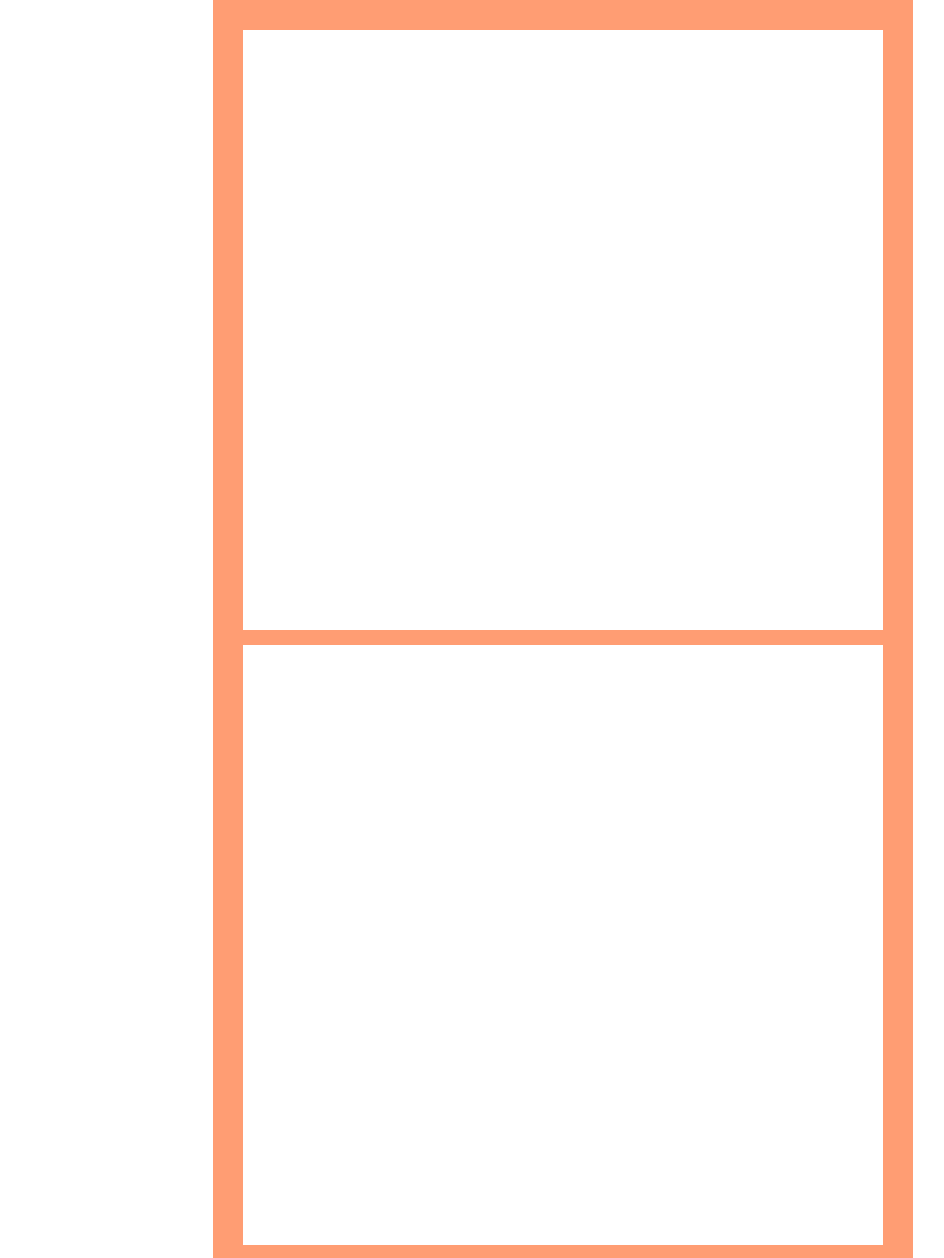
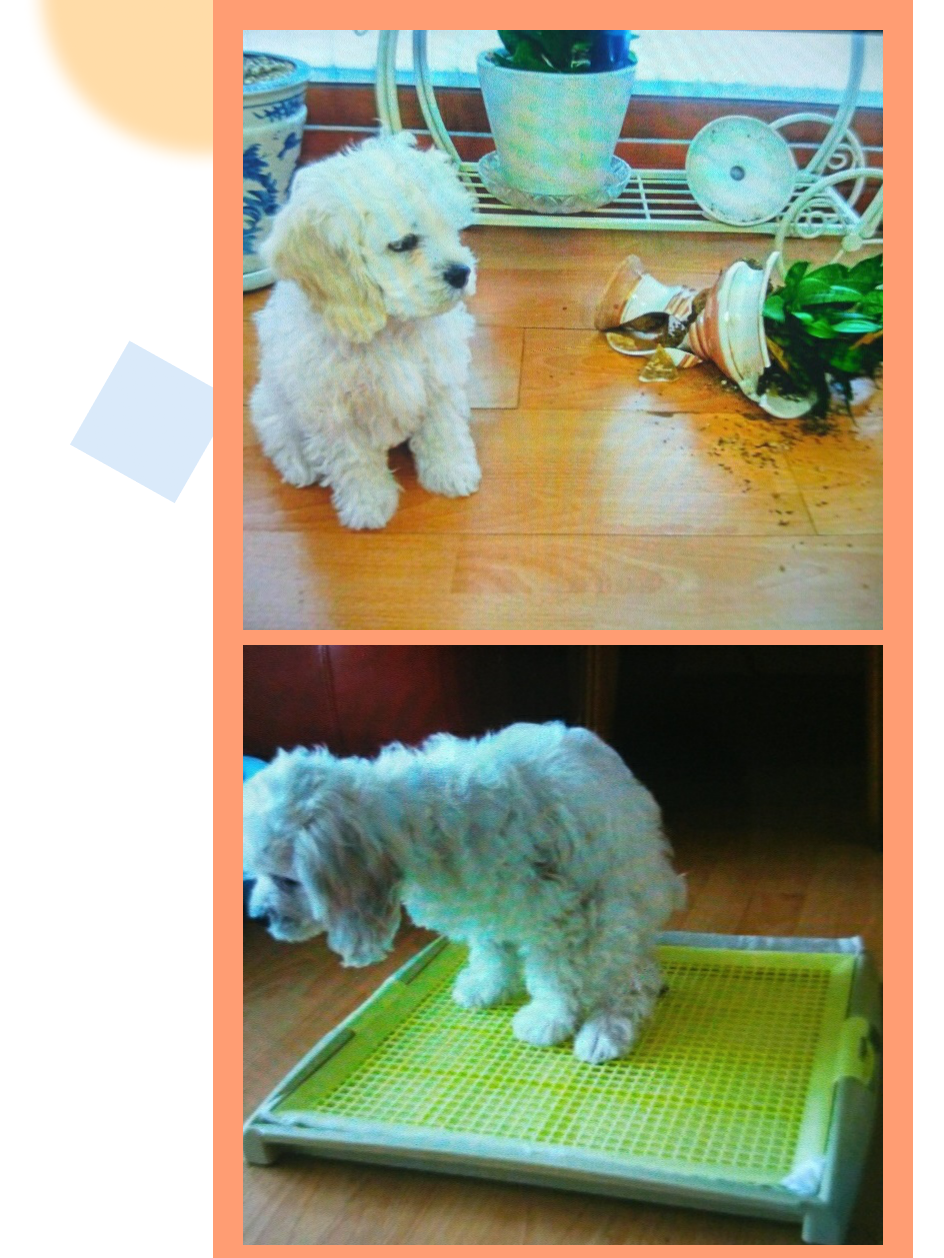
Before and after one commit to hyejinseo66/cone, a plain HTML site: page index.html in a window 1280 px wide. Shown: the top 1258 px of the page, without its empty margins (77-1021 px from the left). Drawn offline with Linux system fonts and the light colour scheme; a web font is replaced by a local one.

Commit message:
Update index.html

```diff
--- a/index.html
+++ b/index.html
@@ -15,20 +15,23 @@
         font-style: normal;
       }
 
+
       /* body태그 자체에 css 요소 부여 */
         body {
             font-family: "LeeSeoyun";
             margin: 0;
             display: flex;
             justify-content: center;
-            background-image: url("./background.png");
+            background-image: url("./dubu4cut/background.png");
         }
+
 
         .container{
             width: 700px;
             background-color: #ff9d73;
             height: 100%;
         }
+
 
         .photos {
             margin-top: 30px;
@@ -39,10 +42,13 @@
             margin: 15px 30px;
             height: 1000px;
 
+
             background-position: center;
+
 
             cursor: pointer;
         }
+
 
         .footer {
             display: flex;
@@ -55,56 +61,71 @@
             font-size: 25px;
             font-weight: 900px;
 
+
         }
+
 
         .f-date {
             color: white;
             font-size: 15px;
             font-weight: 500px;
 
+
         }
 
+
         #image1 {
-            background-image: url('./img1.png');
+            background-image: url('./dubu4cut/img1.png');
             height: 600px;
+
 
 
 
         }
 
+
         #image2 {
-            background-image: url('./img2.png');
+            background-image: url('./dubu4cut/img2.png');
             height: 600px;
         }
 
+
         #image3 {
-            background-image: url('./img3.png');
+            background-image: url('./dubu4cut/img3.png');
 
         }
 
+
         #image4 {
-            background-image: url('./img4.png');
+            background-image: url('./dubu4cut/img4.png');
 
         }
+
 
         .photo_description {
             color: white;
             background-color: black;
             font-size: 40px;
 
+
             width: fit-content;
             padding: 0 20px;
             margin-bottom: 10px;
 
+
             border-radius: 10px;
+
 
             opacity: 0;
 
+
         }
+
 
         .showText {
             opacity: 0;
         }
+
 
         .hideText {
             opacity: 1;
@@ -132,6 +153,7 @@
         }
     }
 
+
     // 텍스트가 감춰지는 기능
     // 1. 몇 번째 사진에서 마우스가 벗어났는지 확인(if문)
     // 2. 해당 사진을 찾아 shotText class를 지워주고, hideText는 삽입해줌
@@ -151,11 +173,13 @@
         }
     }
 
+
     // 클릭 기능
     // 1. 선택된 사진의 숫자를 가진 텍스트를 alert 형태로 출력해줌
     function alertText(number) {
         alert(`${number}번째 추억이에요! 눌러주셔서 감사합니다 :)`);
     }
+
 
     </script>
 
@@ -164,6 +188,7 @@
     <div class="container">
     <div class="photos">
         <div id="image1" class="photo-frame"
+
 
             onmouseover="hideText(1)"
             onmouseout="showText(1)"
@@ -182,9 +207,11 @@
             <span id="desc2" class="photo_description">
                 우리두부 대변판에 응가 가린날
 
+
             </span>
          </div>
         <div id="image3" class="photo-frame"
+
 
             onmouseover="hideText(3)"
             onmouseout="showText(3)"
@@ -194,9 +221,11 @@
             <span id="desc3" class="photo_description">
                 우리두부 혀좀봐요
 
+
             </span>
         </div>
         <div id="image4" class="photo-frame"
+
 
             onmouseover="hideText(4)"
             onmouseout="showText(4)"
@@ -214,6 +243,7 @@
         <p class="f-date">2023.02.02. PM 2:15</p>
     </div>
 
+
     </div>
 </body>
 </html>
```
